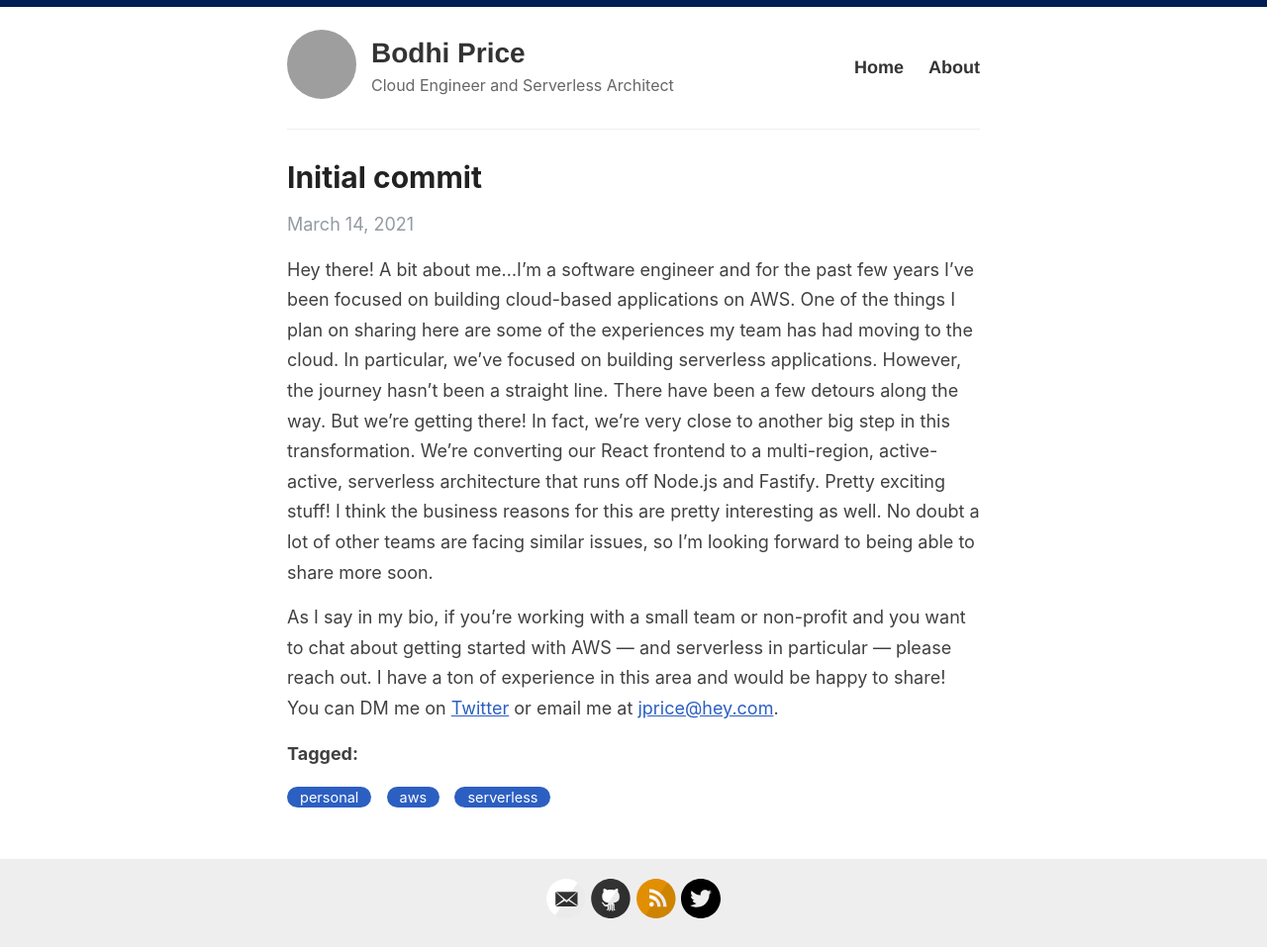
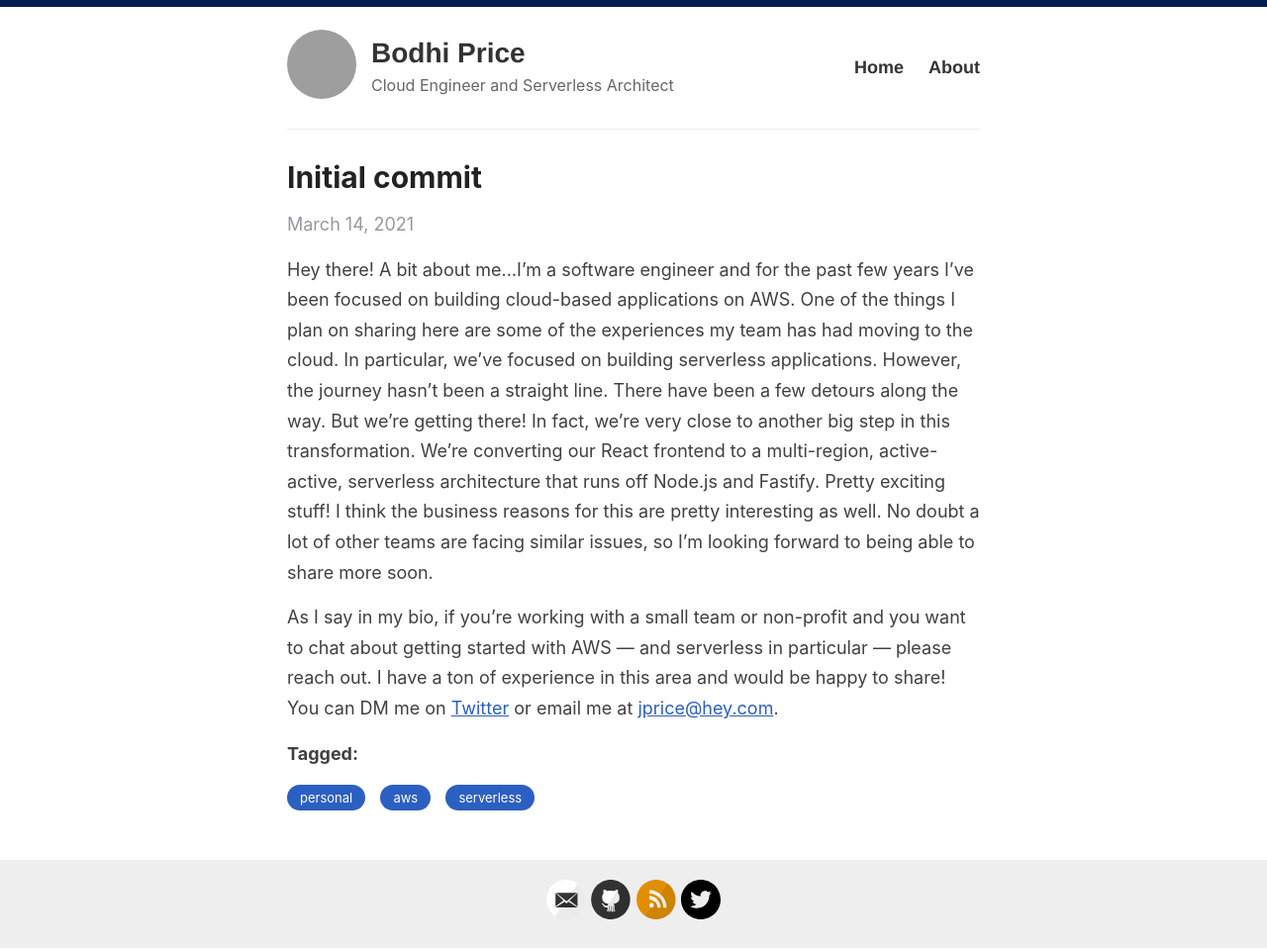
Before and after one commit to bodhiprice/bodhiprice.github.io, a Jekyll site: the page built from _posts/2021-3-14-initial-commit.md, in a window 1280 px wide. Shown: the whole page at 99% size. Built offline with Jekyll 4.4.1, drawn with Linux system fonts in a browser that asks for light colours; grey boxes are pictures that could not be loaded.

Commit message:
Update style.scss

```diff
--- a/assets/style.scss
+++ b/assets/style.scss
@@ -621,8 +621,8 @@ Modules - reusable parts of our design
 }
 
 .post-tags a {
-  font-size: 14.5px;
-  padding: 2px 13px;
+  font-size: 13px;
+  padding: 5px 13px;
   border: none;
   background-color: #2C5FC2;
   border-radius: 50px;
```
